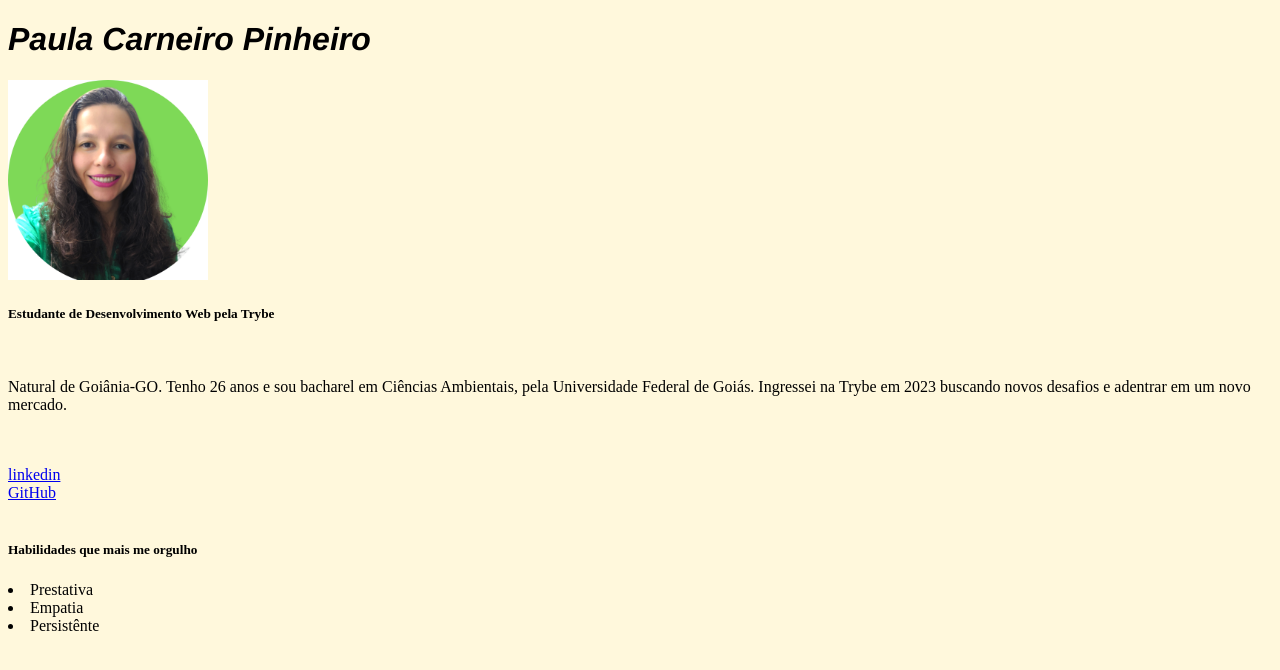
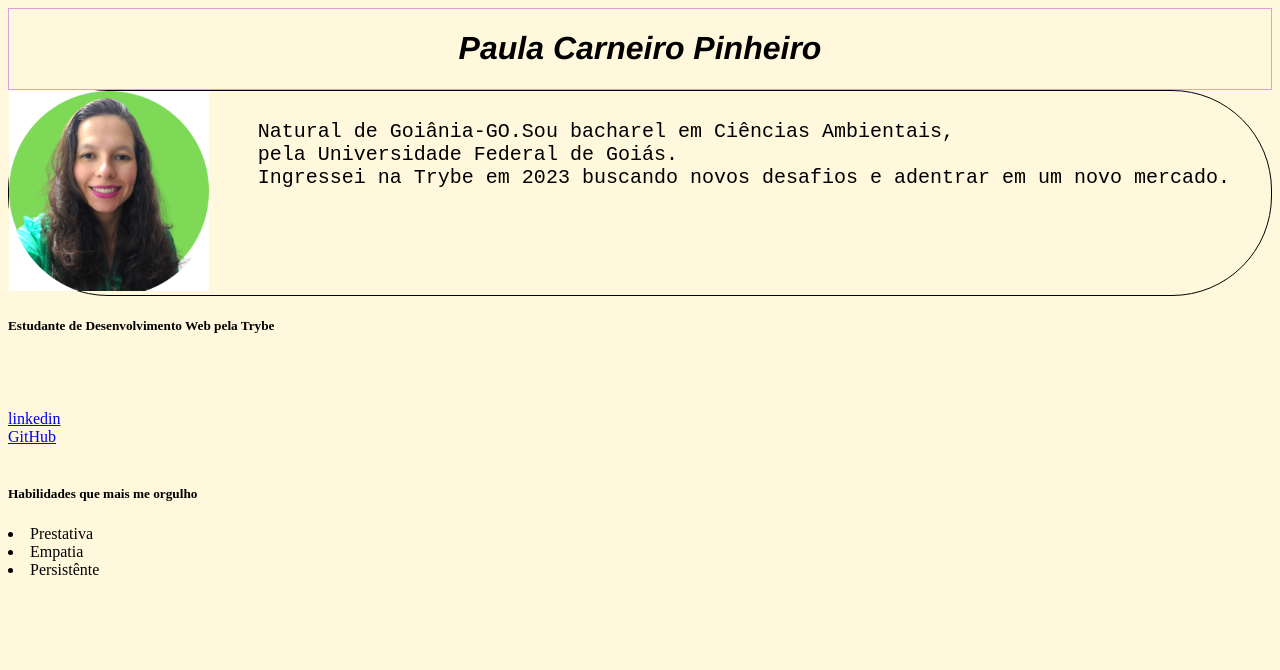
Before and after one commit to paulacpinheiro/paulacpinheiro.github.io, a plain HTML site: page index.html in a window 1280 px wide. Drawn offline with Linux system fonts and the light colour scheme.

Commit message:
colocando estilo

```diff
--- a/index.html
+++ b/index.html
@@ -12,15 +12,20 @@
 </head>
 
 <body>
-    <h1>Paula Carneiro Pinheiro</h1>
-    <img src="1_20230417_210626_0000.png" width="200px" alt="">
+
+   <div class="nome"><h1>Paula Carneiro Pinheiro</h1></div>
+
+
+    <div class="foto" ><img src="1_20230417_210626_0000.png" width="200px" alt=""></div>
 
     <h5>Estudante de Desenvolvimento Web pela Trybe </h4>
         <br>
-        <p> Natural de Goiânia-GO. Tenho
-            26 anos e sou bacharel em Ciências Ambientais, pela Universidade Federal de Goiás.
-            Ingressei na Trybe em 2023 buscando novos desafios e adentrar em um novo mercado.
-        </p>
+
+        <p class="descricao"> Natural de Goiânia-GO.Sou bacharel em Ciências Ambientais, <br> pela Universidade Federal
+            de Goiás. <br>
+            Ingressei na Trybe em 2023 buscando novos desafios e adentrar em um novo mercado.</p>
+
+
             <br> <br>
             <a href="https://www.linkedin.com/in/paulacarneiropinheiro/" target="_blank">
                 linkedin</a>
--- a/style.css
+++ b/style.css
@@ -4,4 +4,24 @@ body {
 h1 {
     font-style: italic;
     font-family: 'Franklin Gothic Medium', 'Arial Narrow', Arial, sans-serif;
+    text-align: center;
 }
+
+.nome {
+    border: 1px solid plum;
+
+
+}
+
+.foto {
+    border: 1px solid black;
+    border-radius: 100px;
+}
+
+.descricao {
+    position: absolute;
+    right: 50px;
+    top: 100px;
+    font-size: 20px;
+    font-family: monospace;
+}
```
Lines whose indentation alone changed are shown as unchanged.
